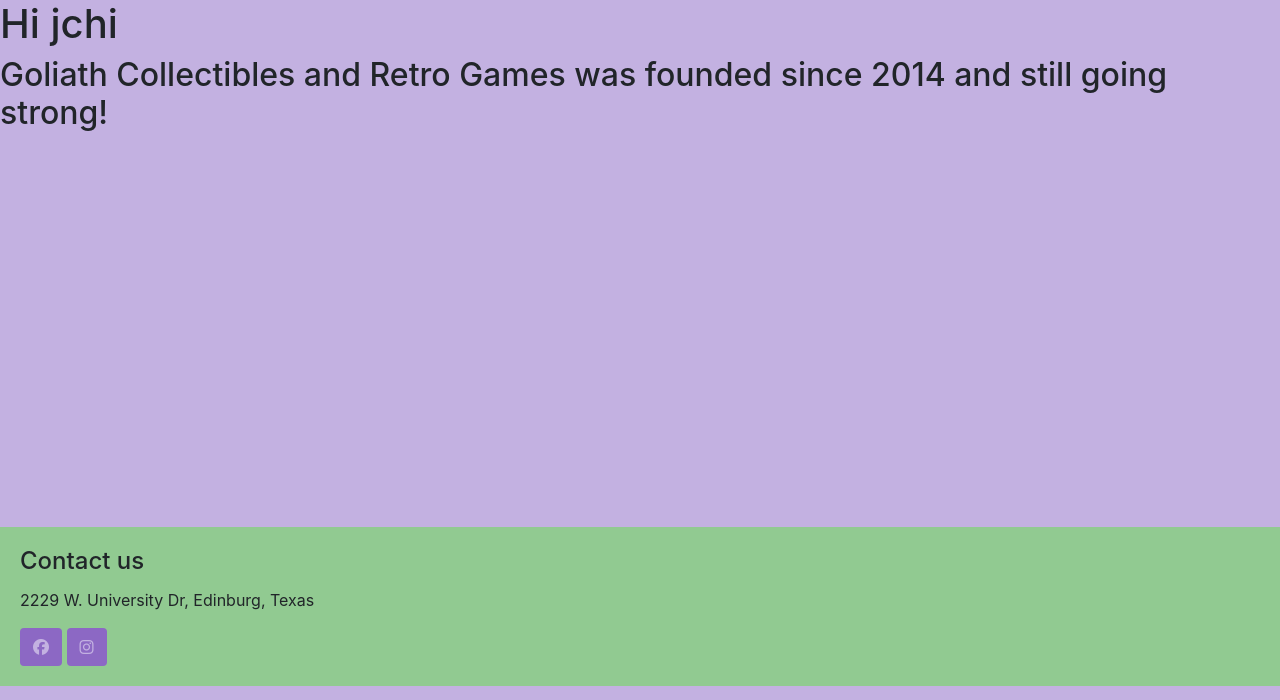
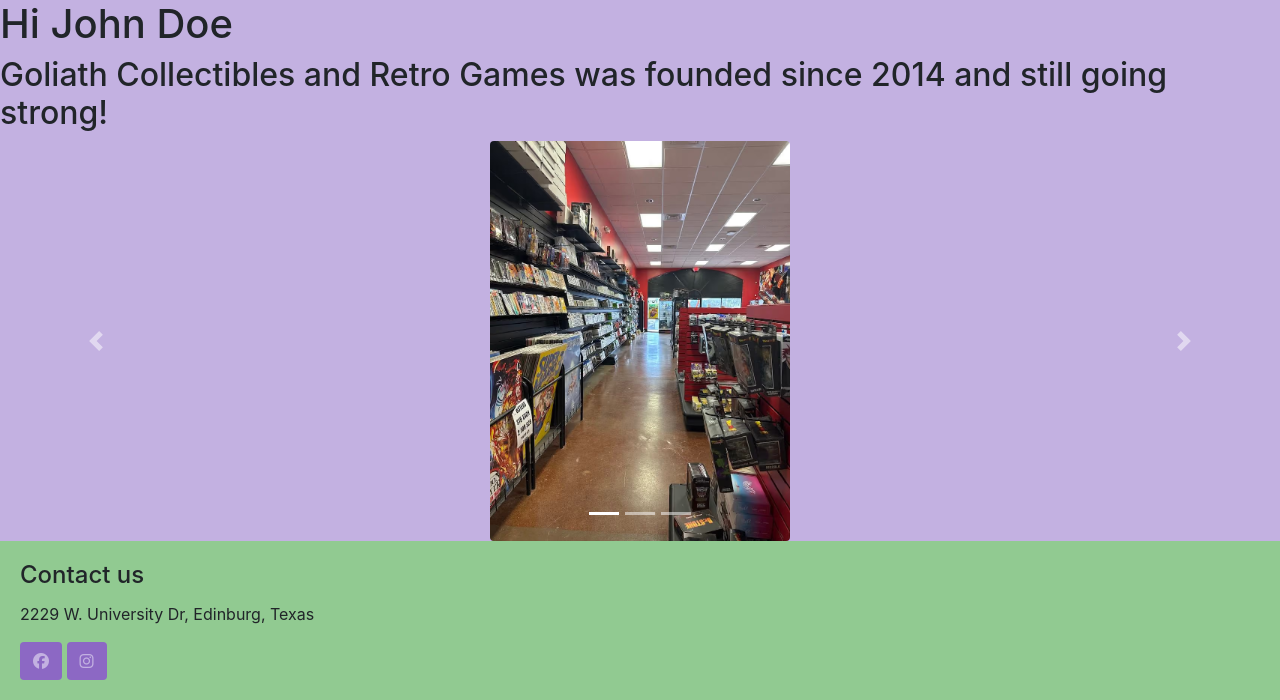
Before and after one commit to IJuan2Believe/app_dev_project, a Node server app: page / in a window 1280 px wide. Shown: the part 114-814 px from the top of the page. Run offline with Node 20, Linux system fonts and the light colour scheme; some libraries are stand-ins or nearby versions.

Commit message:
submission

```diff
--- a/controllers/app-controller.js
+++ b/controllers/app-controller.js
@@ -1,24 +1,19 @@
 const services = require('../services/app-service.js');
 
 function getHome(req, res) {
-    const user_info = services.getUserInfo(1);
+    const user_info = services.getUserInfo(2); // set to the second user in database with no admin priv
     res.render('home', { user_info });
 }
 
-
-
-function getCart(req, res) {
-    res.render('cart');
-}
-
-
-function getInventory(req, res) {
-    res.render('inventory');
-}
+ function getCart (req, res) {
+    const user_info = services.getUserInfo(1) ;
+    res.render('cart', { user_info });
+};
 
 function getProfile(req, res) {
     res.render('profile');
 }
+
 
 function getCollectibles(req, res) {
     const items = services.getAllCollectibles();
@@ -30,11 +25,37 @@ function getCollectibles(req, res) {
     res.render('retro-games' , {items});
 }
 
+function postRegister(req, res) {
+    const { username, email, password } = req.body;
+    const public_service = req.body.public_service === 'on';
+
+    services.addUser(username, email, password, public_service);
+    res.redirect('/');
+
+}
+
+
+
+function getInventory(req, res) {
+    const collectibles = services.getAllCollectibles();
+    const retroGames = services.getAllRetroGames();
+    const items = [...collectibles, ...retroGames];
+
+    res.render('inventory', { items });
+}
+
+// function postAddToCart(req, res) {
+//     const { item_id, type } = req.body;
+//     services.addToCart(1, item_id, type);
+// }
+
 module.exports = {
     getHome,
     getRetroGames,
     getCart,
     getCollectibles,
     getInventory,
-    getProfile
+    getProfile,
+    postRegister,
+
 };
--- a/middleware/app-middleware.js
+++ b/middleware/app-middleware.js
@@ -1,7 +1,8 @@
 const services = require('../services/app-service.js');
 
 function isAdmin(req, res, next) {
-    const user = services.getUserInfo(2); // hardcoded for now
+    const user = services.getUserInfo(1); // hardcoded for now
+    /* it's set to the john doe object, if you change to getUserInfo(1) it will let you pass the middleware authentification  */
 
     if (!user || user.is_manager !== true) {
         return res.status(403).send('Error: you are not admin');
--- a/public/css/style.css
+++ b/public/css/style.css
@@ -36,6 +36,13 @@ main {
   border-radius: 4px;
 }
 
+.carousel-image{
+  max-height: 50vh;
+  max-width: 50vh;
+  border-radius: 4px;
+}
+
+
 .card {
   display: flex;
   flex-direction: row;
--- a/routes/appRouter.js
+++ b/routes/appRouter.js
@@ -6,11 +6,14 @@ const controller = require('../controllers/app-controller.js');
 router.get('/', controller.getHome);
 router.get('/RetroGames', controller.getRetroGames);
 router.get('/Cart', controller.getCart);
+
 router.get('/Collectibles', controller.getCollectibles);
 
 
+router.get('/Inventory', isAdmin, controller.getInventory);
 
-router.get('/Inventory', isAdmin, controller.getInventory);
+
 router.get('/profile', controller.getProfile);
+router.post('/profile', controller.postRegister);
 
 module.exports = router;
--- a/server.js
+++ b/server.js
@@ -7,7 +7,7 @@ const port = 3000;
 app.set('view engine', 'ejs');
 app.use(express.static('public'));
 
-
+app.use(express.urlencoded({ extended: true }));
 app.use(express.json());
 app.use(`/` , router);
 
--- a/services/app-service.js
+++ b/services/app-service.js
@@ -6,6 +6,7 @@ class Item {
         this.price = price ;
         this.stock = stock ;
         this.image = image ;
+
     }
 }
 
@@ -13,13 +14,14 @@ class Item {
 
 
 class User {
-    constructor(user_id, username, email, password, is_manager = false, public_service = false) {
+    constructor(user_id, username, email, password, is_manager = false, public_service = false , cart = [] ) {
         this.user_id = user_id;
         this.username = username;
         this.email = email;
         this.password = password;
         this.is_manager = is_manager;
         this.public_service = public_service;
+        this.cart = cart;
     }
 }
 
@@ -28,6 +30,7 @@ class Collectible extends Item {
     constructor ( id , name , price , stock , category , image     ) {
         super(id , name , price , stock , image   ) ;
         this.category = category ;
+
     }
 }
 
@@ -61,9 +64,11 @@ const retroGames = [
 ];
 
 const users = [
-    new User( 1 , `jchi` , `jchi@email.com` , `really_complex_password` , true , false ),
-    new User( 2 , `user_guy ` , `user@gmail.com` , `birthday_date_password` , false  , true )
+    new User( 1 , `jchi` , `jchi@email.com` , `really_complex_password` , true , false  , [  ]),
+    new User( 2 , `John Doe` , `user@gmail.com` , `birthday_date_password` , false  , true , [] )
 ];
+
+
 
 function getAllCollectibles() {
     return collectibles;
@@ -78,4 +83,28 @@ function getUserInfo(id) {
     return users.find(user => user.user_id === id);
 }
 
-module.exports = { getAllCollectibles, getAllRetroGames , getUserInfo };
+
+function addUser(username, email, password, public_service) {
+    if (users.some(u => u.username === username)) {
+        throw new Error('Username already taken');   //error handling
+    }
+    const newUser = new User(users.length + 1, username, email, password, false, public_service);
+    users.push(newUser);
+    console.log(newUser); // just for me to check that the user was created
+    return newUser;
+}
+
+// function addToCart(userId, itemId, type) {
+//     const user = getUserInfo(userId);
+//     const list = type === 'retro-game' ? retroGames : collectibles;
+//     const item = list.find(i => i.id === Number(itemId));
+
+//     if (!user || !item) {
+//         throw new Error('User or item not found');
+//     }
+
+//     user.cart.push(item.name);
+// }
+
+
+module.exports = { getAllCollectibles, getAllRetroGames , getUserInfo , addUser  };
--- a/views/home.ejs
+++ b/views/home.ejs
@@ -5,9 +5,12 @@
     <meta charset="UTF-8">
     <meta name="viewport" content="width=device-width, initial-scale=1.0">
     <link rel="icon" href="/images/store_logo.png">
-    <script src="https://kit.fontawesome.com/f7c3808ca6.js" crossorigin="anonymous"></script>
+    <script src="https://kit.fontawesome.com/f7c3808ca6.js" crossorigin="anonymous"></script><script src="https://code.jquery.com/jquery-3.2.1.slim.min.js" integrity="sha384-KJ3o2DKtIkvYIK3UENzmM7KCkRr/rE9/Qpg6aAZGJwFDMVNA/GpGFF93hXpG5KkN" crossorigin="anonymous"></script>
+<script src="https://cdnjs.cloudflare.com/ajax/libs/popper.js/1.12.9/umd/popper.min.js" integrity="sha384-ApNbgh9B+Y1QKtv3Rn7W3mgPxhU9K/ScQsAP7hUibX39j7fakFPskvXusvfa0b4Q" crossorigin="anonymous"></script>
+<script src="https://cdn.jsdelivr.net/npm/bootstrap@4.0.0/dist/js/bootstrap.min.js" integrity="sha384-JZR6Spejh4U02d8jOt6vLEHfe/JQGiRRSQQxSfFWpi1MquVdAyjUar5+76PVCmYl" crossorigin="anonymous"></script>
     <link rel="stylesheet" href="https://cdn.jsdelivr.net/npm/bootstrap@4.0.0/dist/css/bootstrap.min.css" integrity="sha384-Gn5384xqQ1aoWXA+058RXPxPg6fy4IWvTNh0E263XmFcJlSAwiGgFAW/dAiS6JXm" crossorigin="anonymous">
     <link rel="stylesheet" href="/css/style.css">
+
     <title>Goliath</title>
 </head>
 
@@ -22,10 +25,37 @@
 
 
 <!--thinking of adding a carousel here just to show the store's pics-->
+  <div id="myCarousel" class="carousel slide" data-ride="carousel">
+  <!-- Indicators -->
+  <ol class="carousel-indicators">
+    <li data-target="#myCarousel" data-slide-to="0" class="active"></li>
+    <li data-target="#myCarousel" data-slide-to="1"></li>
+    <li data-target="#myCarousel" data-slide-to="2"></li>
+  </ol>
 
+  <!-- Slides -->
+  <div class="carousel-inner">
+    <div class="carousel-item active">
+      <img class="d-block carousel-image " style="margin: auto ;" src="/images/carousel_images/inside_store.jpg" >
+    </div>
+    <div class="carousel-item">
+     <img class="d-block carousel-image " style="margin: auto ;" src="/images/carousel_images/outside_store.jpg">
+    </div>
+    <div class="carousel-item">
+      <img class="d-block carousel-image"  style="margin: auto ;" src="/images/carousel_images/insta_post.jpg">
+    </div>
+  </div>
 
-
-
+  <!-- Controls -->
+  <a class="carousel-control-prev" href="#myCarousel" role="button" data-slide="prev">
+    <span class="carousel-control-prev-icon" aria-hidden="true"></span>
+    <span class="sr-only">Previous</span>
+  </a>
+  <a class="carousel-control-next" href="#myCarousel" role="button" data-slide="next">
+    <span class="carousel-control-next-icon" aria-hidden="true"></span>
+    <span class="sr-only">Next</span>
+  </a>
+</div>
 </main>
 
 <%- include('partials/footer') %>
--- a/views/profile.ejs
+++ b/views/profile.ejs
@@ -20,7 +20,7 @@
 
     <h2>Create account</h2>
 
-    <form action="/register" method="POST">
+    <form action="/profile" method="POST">
         <div class="form-group">
             <label for="username">Username</label>
             <input type="text" class="form-control" id="username" name="username" required>
```
Also changed, not shown: views/cart.ejs (+14 -0 lines), views/collectibles.ejs (+8 -0 lines), views/inventory.ejs (+19 -0 lines), views/retro-games.ejs (+7 -0 lines), readme.md.
